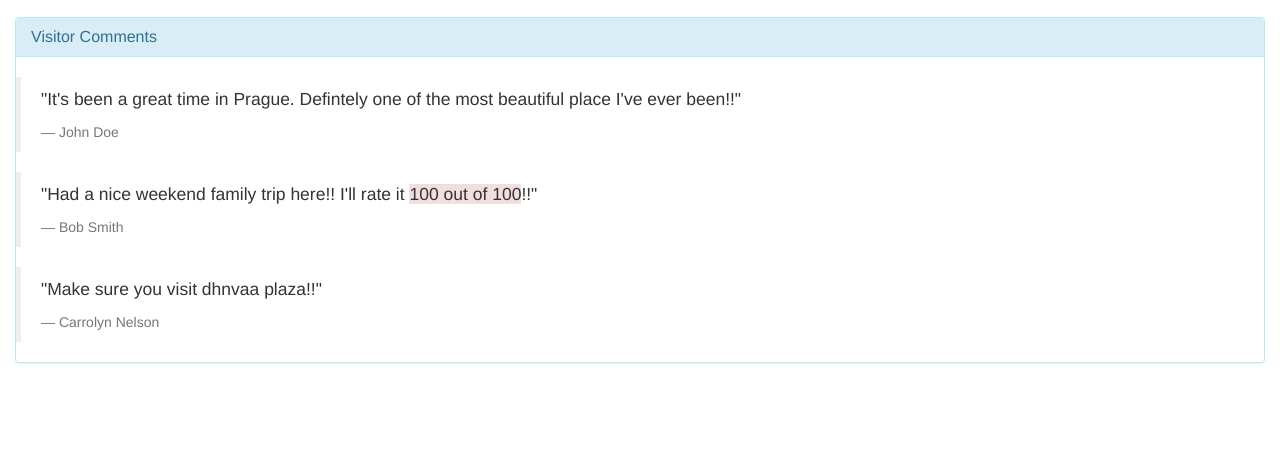
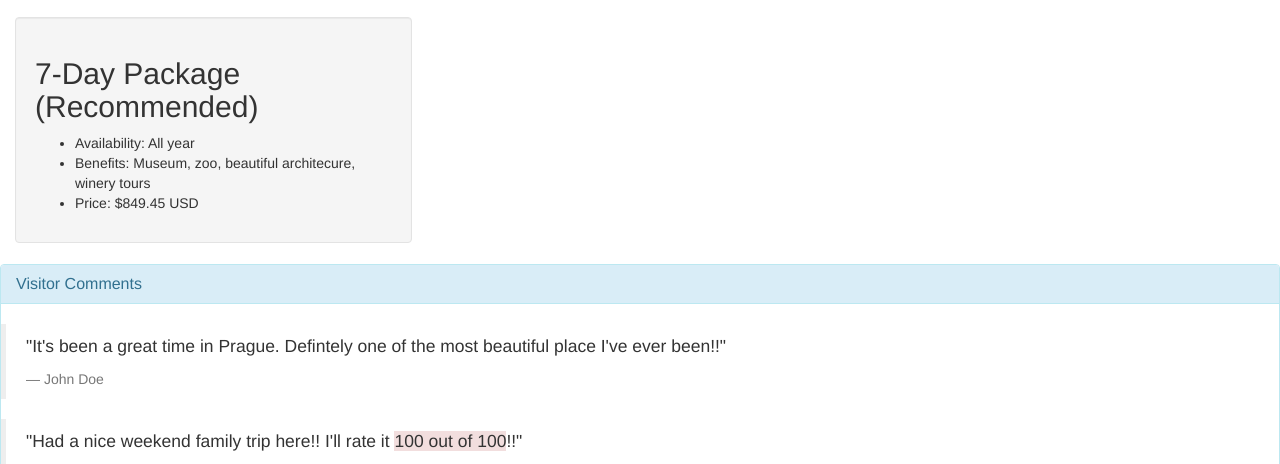
Before and after one commit to jiwonk42/vacation, a plain HTML site: page index.html in a window 1280 px wide. Shown: the part 683-1147 px from the top of the page. Before the commit the page ends 1066 px from the top, so only its background shows below. Drawn offline with Linux system fonts and the light colour scheme.

Commit message:
added the first column in Row 1

```diff
--- a/index.html
+++ b/index.html
@@ -16,6 +16,28 @@
       <img src="http://www.prague.eu/file/edee/prague.eu/en/promitacka/md/pis-web-motiv_1280x600_3-20141212-162226.jpg" alt="a image from prague's travel website">
       <br>
       <br>
+
+      <div class="row">
+        <div class="col-md-4">
+          <div class="well">
+            <h2>7-Day Package (Recommended)</h2>
+            <ul>
+              <li>Availability: All year</li>
+              <li>Benefits: Museum, zoo, beautiful architecure, winery tours</li>
+              <li>Price: $849.45 USD</li>
+            </ul>
+          </div>
+
+          </div>
+        </div>
+        <div class="col-md-4">
+
+        </div>
+        <div class="col-md-4">
+
+        </div>
+      </div>
+
       <div class="panel panel-info">
         <div class="panel-heading">
           <h2 class="panel-title">Visitor Comments</h2>
```
